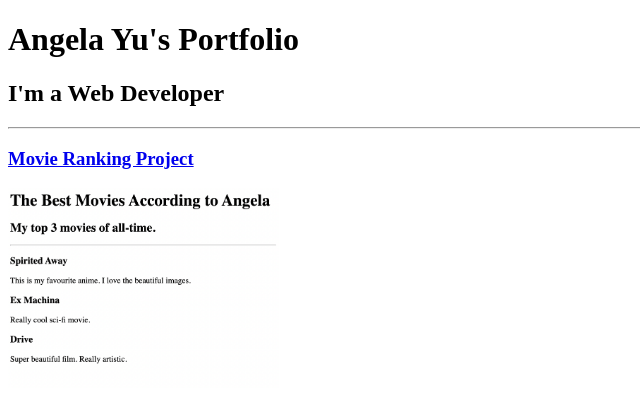
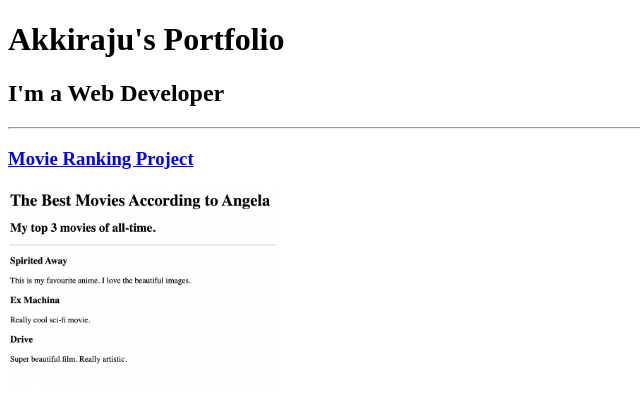
Before and after one commit to neelimaakkiraju/Web-Development-2023, a plain HTML site: page 4.1+Webpages/4.3 HTML Porfolio Project/index.html in a window 1280 px wide. Shown: the top 408 px of the page, without its empty margins (0-640 px from the left). Drawn offline with Linux system fonts and the light colour scheme.

Commit message:
New changes

```diff
--- a/4.1+Webpages/4.3 HTML Porfolio Project/index.html
+++ b/4.1+Webpages/4.3 HTML Porfolio Project/index.html
@@ -3,17 +3,17 @@
 
 <head>
   <meta charset="UTF-8">
-  <title>Angela's Portfolio</title>
+  <title>Neelima's Portfolio</title>
 </head>
 
 <body>
-  <h1>Angela Yu's Portfolio</h1>
+  <h1>Akkiraju's Portfolio</h1>
   <h2>I'm a Web Developer</h2>
   <hr />
   <h3><a href="./public/movie-ranking.html">Movie Ranking Project</a></h3>
-  <img src="./assets/images/movie-ranking.png" height="200" alt="movie ranking project preview"/>
+  <img src="./assets/images/movie-ranking.png" height="200" alt="movie ranking project preview" />
   <h3><a href="./public/birthday-invite.html">Birthday Invite Project</a></h3>
-  <img src="./assets/images/birthday-invite.png" height="200" alt="birthday invite project preview"/>
+  <img src="./assets/images/birthday-invite.png" height="200" alt="birthday invite project preview" />
   <hr />
   <a href="./public/about.html">About Me</a>
   <a href="./public/contact.html">Contact Me</a>
```
